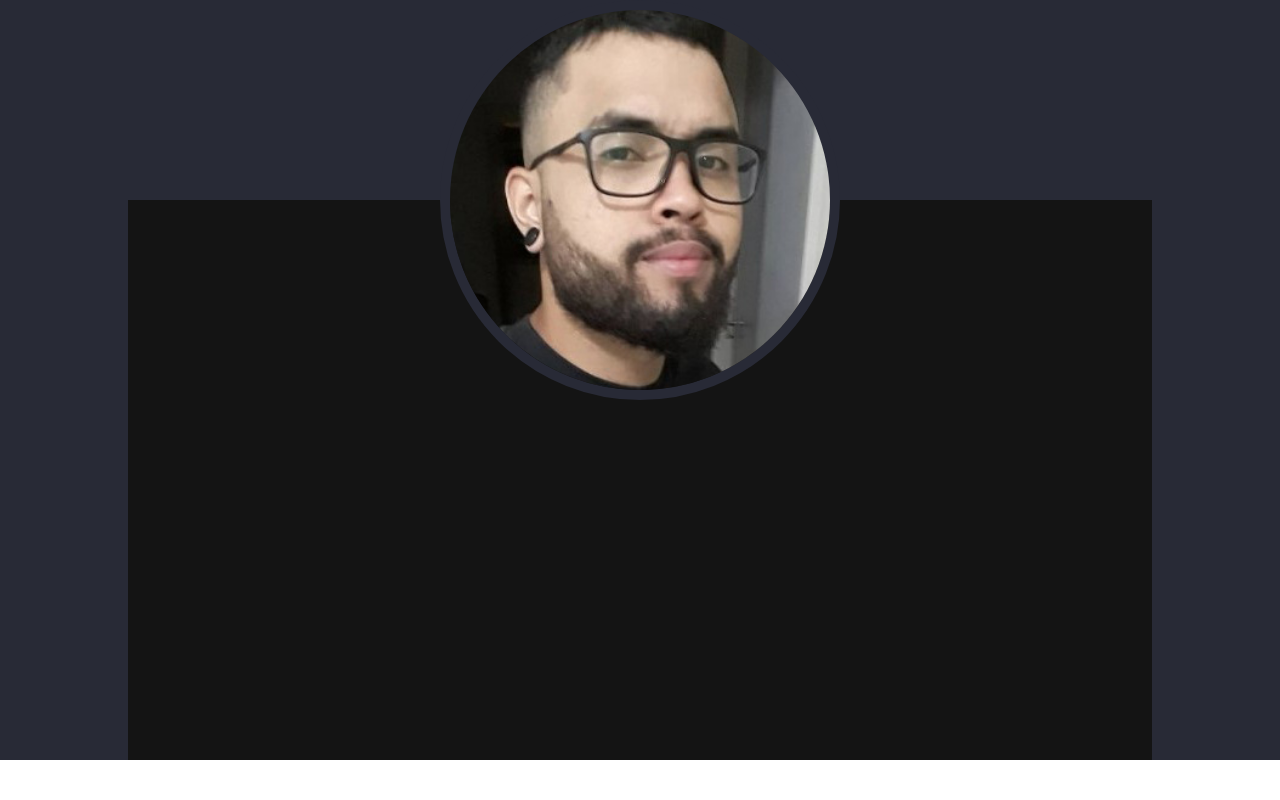
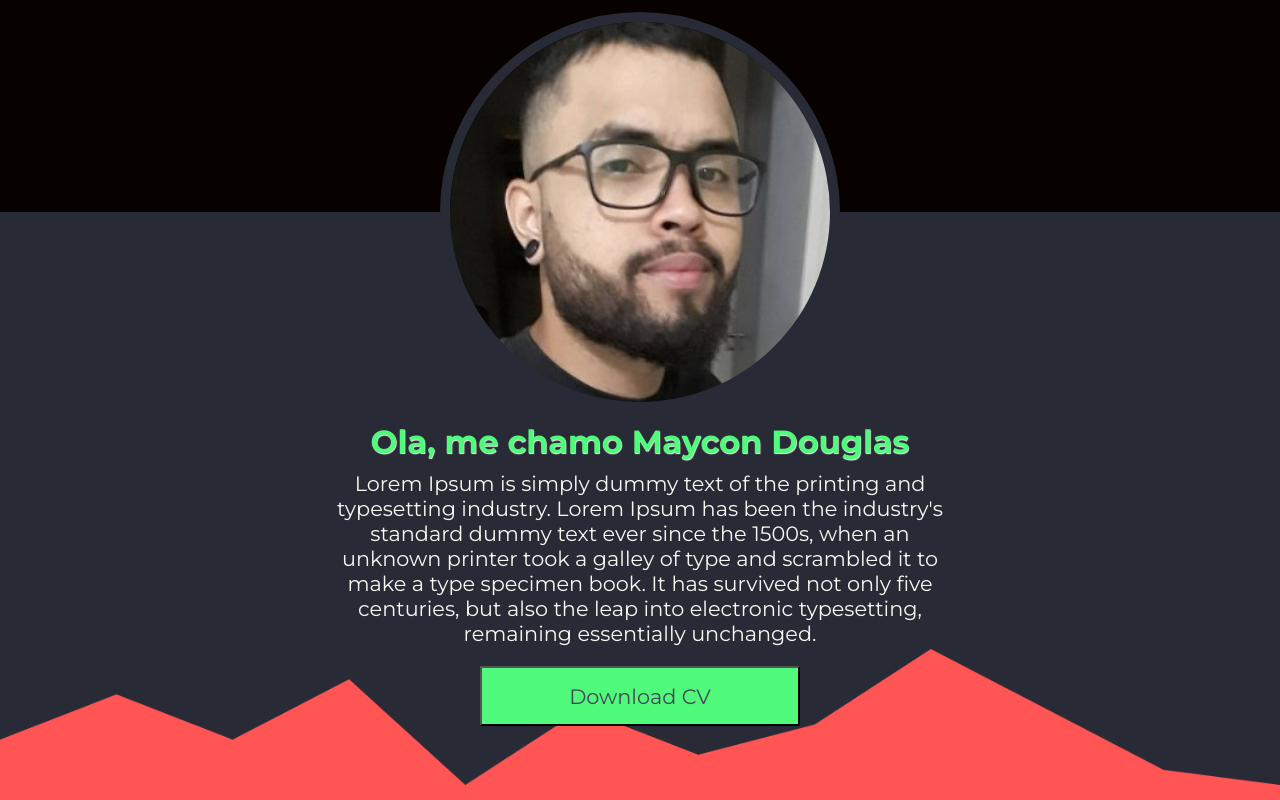
Before and after one commit to maykkk1/portfoliodev, a React (Create React App) app: page / in a window 1280 px wide. Shown: the part 840-1640 px from the top of the page. Before the commit the page ends 1600 px from the top, so only its background shows below. Built offline with nearby package versions, Linux system fonts and the light colour scheme; the HTML template or start-up script is replaced by a standard one.

Commit message:
sobre layout OK

```diff
--- a/src/components/Header/HeaderContainer/style.css
+++ b/src/components/Header/HeaderContainer/style.css
@@ -2,9 +2,7 @@
     width: 100vw;
     height: 100vh;
     min-height: 100vh;
-    background-image: url("../../../assets//logo/portfolio-header-banner.png");
-    background-repeat: no-repeat;
-    background-size: cover;
+    background-color: #070100;
     display: flex;
     justify-content: center;
     align-items: flex-start;
--- a/src/components/Header/HeaderContent/HeaderContent.jsx
+++ b/src/components/Header/HeaderContent/HeaderContent.jsx
@@ -1,5 +1,4 @@
 import { useState, useEffect } from "react";
-import { Typewriter } from "react-simple-typewriter";
 import HeaderName from "../HeaderName/HeaderName";
 import "./style.css"
 
@@ -23,7 +22,7 @@ const HeaderContent = () => {
             <div className="HeaderContent__Apresentation">
             <img style={logoSize} src={require("../../../assets/logo/Logo-Md-Web-Developer.webp")} alt="" />
                 <HeaderName />
-                <button class="button-53" role="button" style={btnPosition}>Entre em contato</button>
+                <button className="button-53" style={btnPosition}>Entre em contato</button>
             </div>
         </div>
      );
--- a/src/components/Main/Sobre/Sobre.jsx
+++ b/src/components/Main/Sobre/Sobre.jsx
@@ -7,6 +7,7 @@ const Sobre = () => {
     return (
         <section className='Sobre' id='Sobre'>
             <SobreContainer/>
+            <img className='Sobre__wave-bg' src={require("../../../assets/images/wave-bg.png")} alt="" />
         </section>
      );
 }
--- a/src/components/Main/Sobre/SobreContainer/SobreContainer.jsx
+++ b/src/components/Main/Sobre/SobreContainer/SobreContainer.jsx
@@ -1,4 +1,5 @@
 import React from 'react';
+import SobreText from '../SobreText/SobreText';
 import "./style.css"
 
 
@@ -8,7 +9,7 @@ const SobreContainer = () => {
             <div className='SobreContainer_imgWrapper'>
                 <img src={require("../../../../assets/images/Avatar.jpg")} alt="foto de um rosto" />
             </div>
-
+            <SobreText />
         </div>
      );
 }
--- a/src/components/Main/Sobre/SobreContainer/style.css
+++ b/src/components/Main/Sobre/SobreContainer/style.css
@@ -3,7 +3,7 @@
     justify-content: center;
     width: 100%;
     height: 70%;
-    background-color: rgb(20, 20, 20);
+    background-color: var(--bg-color);
     position: relative;
 }
 
@@ -24,3 +24,12 @@
     width: 100%;
     height: 100%;
 }
+
+
+@media (max-width: 800px) {
+    .SobreContainer_imgWrapper {
+        width: 300px;
+        height: 300px;
+        top: -150px;
+    }
+}
--- /dev/null
+++ b/src/components/Main/Sobre/SobreText/SobreText.jsx
@@ -0,0 +1,21 @@
+import React from "react";
+import "./style.css"
+
+const SobreText = () => {
+  return (
+    <div className="SobreText">
+      <h2>Ola, me chamo Maycon Douglas</h2>
+      <p>
+        Lorem Ipsum is simply dummy text of the printing and typesetting
+        industry. Lorem Ipsum has been the industry's standard dummy text ever
+        since the 1500s, when an unknown printer took a galley of type and
+        scrambled it to make a type specimen book. It has survived not only five
+        centuries, but also the leap into electronic typesetting, remaining
+        essentially unchanged.
+      </p>
+      <button className="SobreText__cvBtn">Download CV</button>
+    </div>
+  );
+};
+
+export default SobreText;
--- /dev/null
+++ b/src/components/Main/Sobre/SobreText/style.css
@@ -0,0 +1,48 @@
+.SobreText {
+    position: absolute;
+    width: 50%;
+    z-index: 50;
+    top: 210px;
+    text-align: center;
+}
+
+.SobreText h2 {
+    font-size: 2rem;
+    color: var(--secundary-color);
+    text-shadow: .5px .5px 1px var(--neutral-color);
+    margin-bottom: 10px;
+}
+
+.SobreText p {
+    color: var(--neutral-color);
+    font-size: 1.3rem;
+}
+
+.SobreText__cvBtn {
+    width: 50%;
+    height: 60px;
+    background-color: var(--secundary-color);
+    color: var(--bg-color2);
+    font-size: 1.3rem;
+    margin-top: 20px;
+}
+
+@media (max-width: 1200px) {
+    .SobreText {
+        width: 70%;
+    }
+}
+
+@media (max-width: 800px) {
+    .SobreText {
+        width: 95%;
+    }
+
+    .SobreText h2 {
+        font-size: 1.5rem;
+    }
+
+    .SobreText p {
+        font-size: 1rem;
+    }
+}
--- a/src/components/Main/Sobre/style.css
+++ b/src/components/Main/Sobre/style.css
@@ -1,7 +1,14 @@
 .Sobre {
-    width: 80%;
-    height: 100vh;
+    width: 100%;
+    height: 105vh;
     display: flex;
     align-items: flex-end;
     overflow: hidden;
+    position: relative;
 }
+
+.Sobre__wave-bg {
+    position: absolute;
+    bottom: 0;
+    width: 100%;
+}
--- a/src/components/Main/style.css
+++ b/src/components/Main/style.css
@@ -1,7 +1,7 @@
 main {
     width: 100%;
     height: max-content;
-    background-color: var(--bg-color);
+    background-color: #070100;
     display: flex;
     flex-direction: column;
     align-items: center;
```
Also changed, not shown: src/assets/images/wave-bg.png (added).
